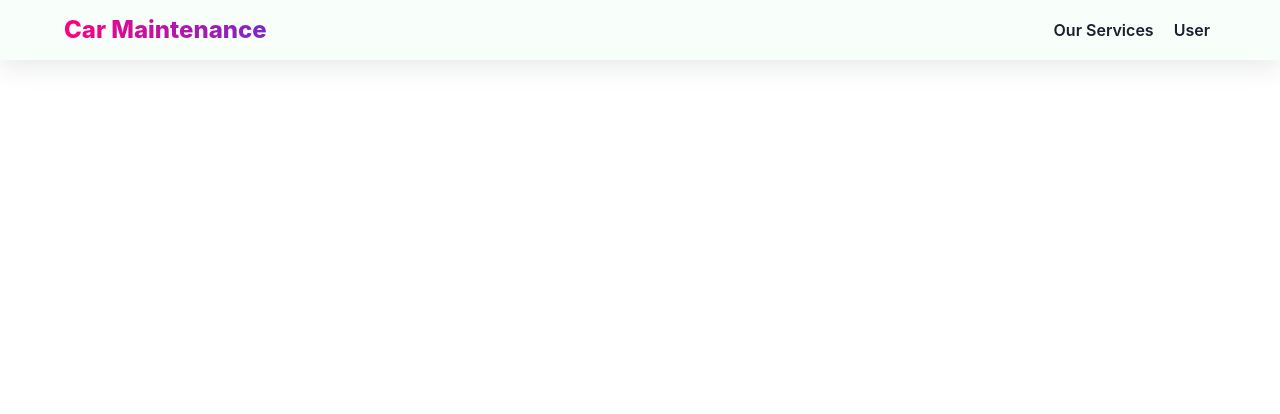
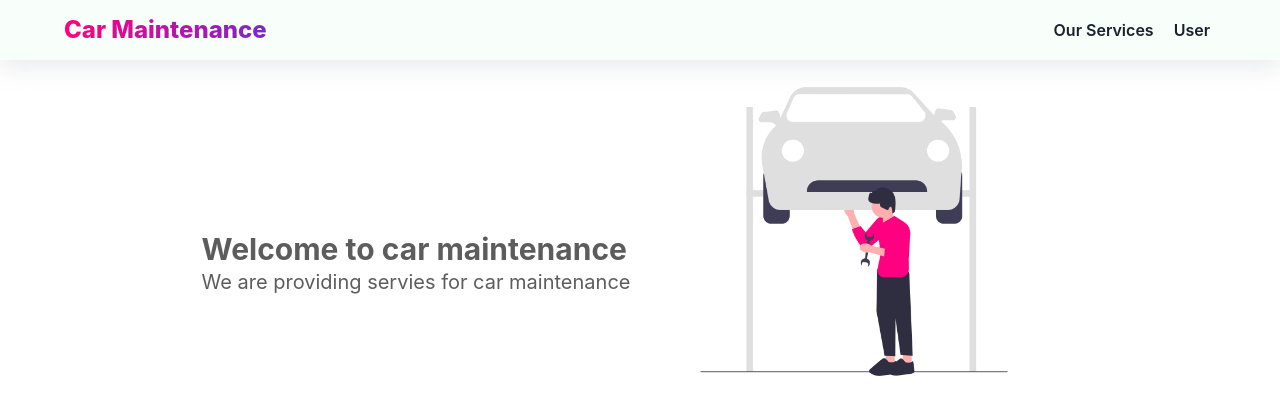
Before and after one commit to Ejaz7860/CarApp, a React (Create React App) app: page / in a window 1280 px wide. Shown: the top 414 px of the page. Built offline with nearby package versions, Linux system fonts and the light colour scheme.

Commit message:
changed link

```diff
--- a/src/App.js
+++ b/src/App.js
@@ -13,6 +13,7 @@ const App = () => {
       <BrowserRouter>
         <Home />
         <Routes>
+        <Route path="/" element={<Hero/>} />
           <Route path="/user/management" element={<UserManagement />} />
           <Route path="/car/services" element={<Hero/>} />
           <Route path="/car/services/:id" element={<CarServices />} />
```
